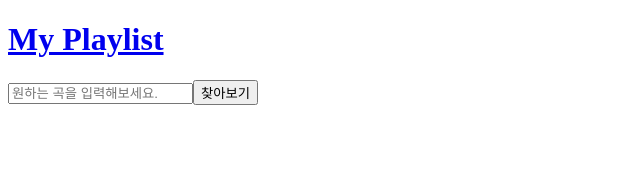
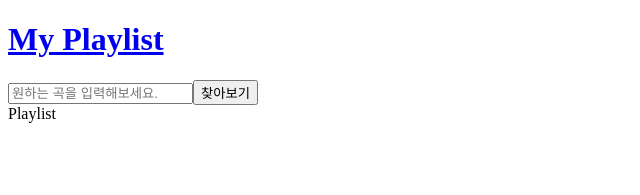
Before and after one commit to CodeSoom/project-react-3-shinhyogeun, a React app: page /project-react-3-shinhyogeun/ in a window 1280 px wide. Shown: the top 195 px of the page, without its empty margins (0-640 px from the left). Built offline with nearby package versions, Linux system fonts and the light colour scheme.

Commit message:
PlaylistPage 생성 및 연결

```diff
--- a/src/App.jsx
+++ b/src/App.jsx
@@ -1,6 +1,7 @@
 import React from 'react';
 
 import { Switch, Route, Link } from 'react-router-dom';
+import PlaylistPage from './pages/PlaylistPage';
 
 import SearchFormPage from './pages/SearchFormPage';
 
@@ -16,8 +17,8 @@ export default function App() {
       </header>
       <SearchFormPage />
       <Switch>
-        {/* <Route exact path="/" component={} /> */}
-        <Route exact path="/search/:keyword" component={SearchResultPage} />
+        <Route exact path="/" component={PlaylistPage} />
+        <Route path="/search/:keyword" component={SearchResultPage} />
       </Switch>
     </>
   );
--- a/src/container/SearchResultContainer.jsx
+++ b/src/container/SearchResultContainer.jsx
@@ -12,6 +12,7 @@ export default function SearchResultContainer({ keyword }) {
   const dispatch = useDispatch();
 
   useEffect(() => {
+    console.log('찾아!');
     dispatch(searchMusic(keyword));
   }, [keyword]);
 
--- /dev/null
+++ b/src/pages/PlaylistPage.jsx
@@ -0,0 +1,5 @@
+import React from 'react';
+
+export default function PlaylistPage() {
+  return (<div>Playlist</div>);
+}
```
